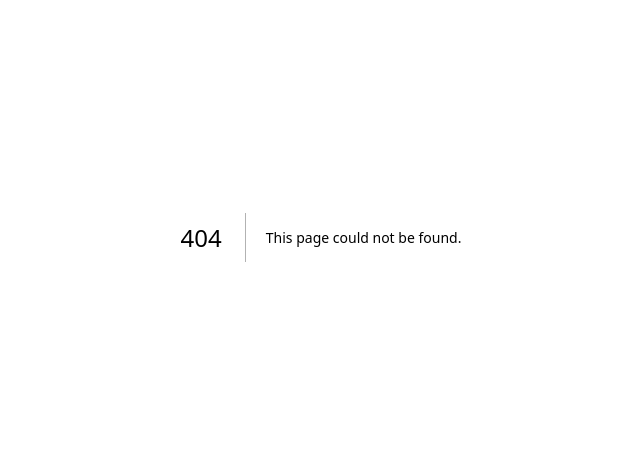
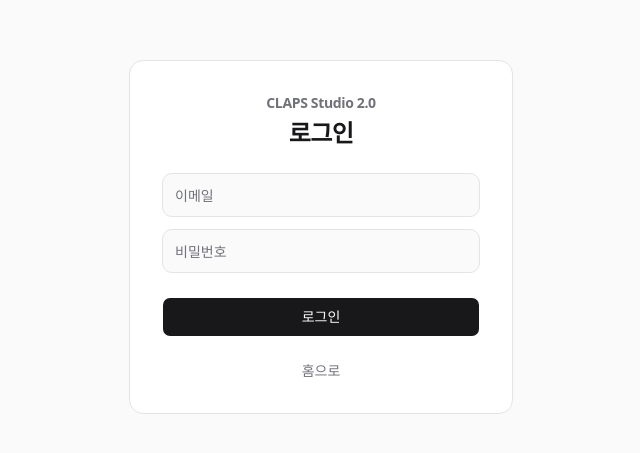
Before and after one commit to riifkorea1234/claps-tech-export-voucher, a Next.js app: page /login in a window 1280 px wide. Before the commit this address had no page. Shown: the part 163-616 px from the top of the page, without its empty margins (319-959 px from the left). Built offline with nearby package versions, Linux system fonts and the light colour scheme; a web font is replaced by a local one.

Commit message:
[design] 로그인 페이지 추가

```diff
--- /dev/null
+++ b/app/login/page.tsx
@@ -0,0 +1,46 @@
+import Link from "next/link";
+import { Button } from "@/components/ui/button";
+
+// 로그인 페이지 — 디자인/실제 인증은 추후.
+// 지금은 로그인 버튼 → 바로 앱(프로젝트)으로 이동.
+export default function LoginPage() {
+  return (
+    <main className="flex min-h-[100dvh] flex-col items-center justify-center gap-8 px-6">
+      <div className="flex w-full max-w-sm flex-col gap-6 rounded-xl border border-border bg-card p-8">
+        <div className="flex flex-col gap-1 text-center">
+          <span className="text-sm font-semibold tracking-tight text-muted-foreground">
+            CLAPS Studio 2.0
+          </span>
+          <h1 className="text-2xl font-bold tracking-tight text-foreground">
+            로그인
+          </h1>
+        </div>
+
+        <div className="flex flex-col gap-3">
+          <input
+            type="email"
+            placeholder="이메일"
+            className="h-11 w-full rounded-lg border border-input bg-background px-3 text-sm text-foreground placeholder:text-muted-foreground focus:ring-2 focus:ring-ring/40 focus:outline-none"
+          />
+          <input
+            type="password"
+            placeholder="비밀번호"
+            className="h-11 w-full rounded-lg border border-input bg-background px-3 text-sm text-foreground placeholder:text-muted-foreground focus:ring-2 focus:ring-ring/40 focus:outline-none"
+          />
+        </div>
+
+        {/* 지금은 인증 없이 바로 앱으로 이동 */}
+        <Button asChild size="lg" className="w-full">
+          <Link href="/projects">로그인</Link>
+        </Button>
+
+        <Link
+          href="/"
+          className="text-center text-sm text-muted-foreground transition-colors hover:text-foreground"
+        >
+          홈으로
+        </Link>
+      </div>
+    </main>
+  );
+}
```
